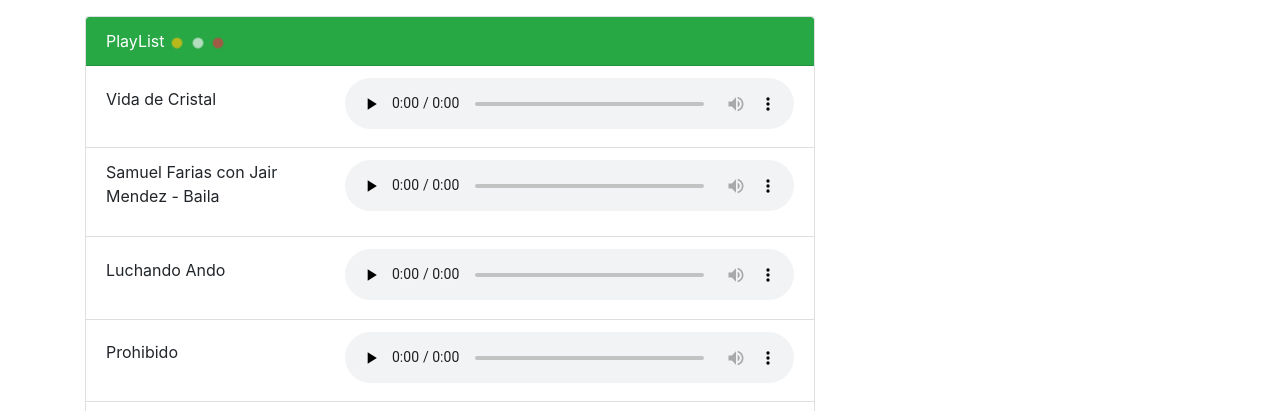
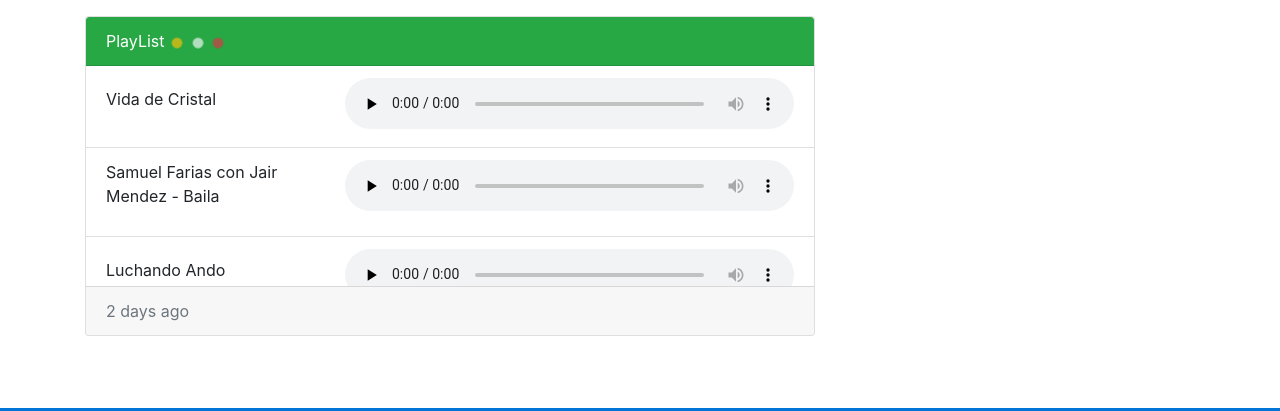
Before and after one commit to SFMultimedia/WebSite-SFMultimedia, a plain HTML site: page produccion-musical.html in a window 1280 px wide. Shown: the part 179-590 px from the top of the page. Drawn offline with nearby package versions, Linux system fonts and the light colour scheme.

Commit message:
Se realizado una ligera modificaciòn en la seccion de produccion musical para hacer push

```diff
--- a/produccion-musical.html
+++ b/produccion-musical.html
@@ -15,7 +15,7 @@
     <style>
         .card {
             width: 100% !important;
-            height: 30rem !important;
+            height: 20rem !important;
             overflow-y: auto;
         }
 
```
